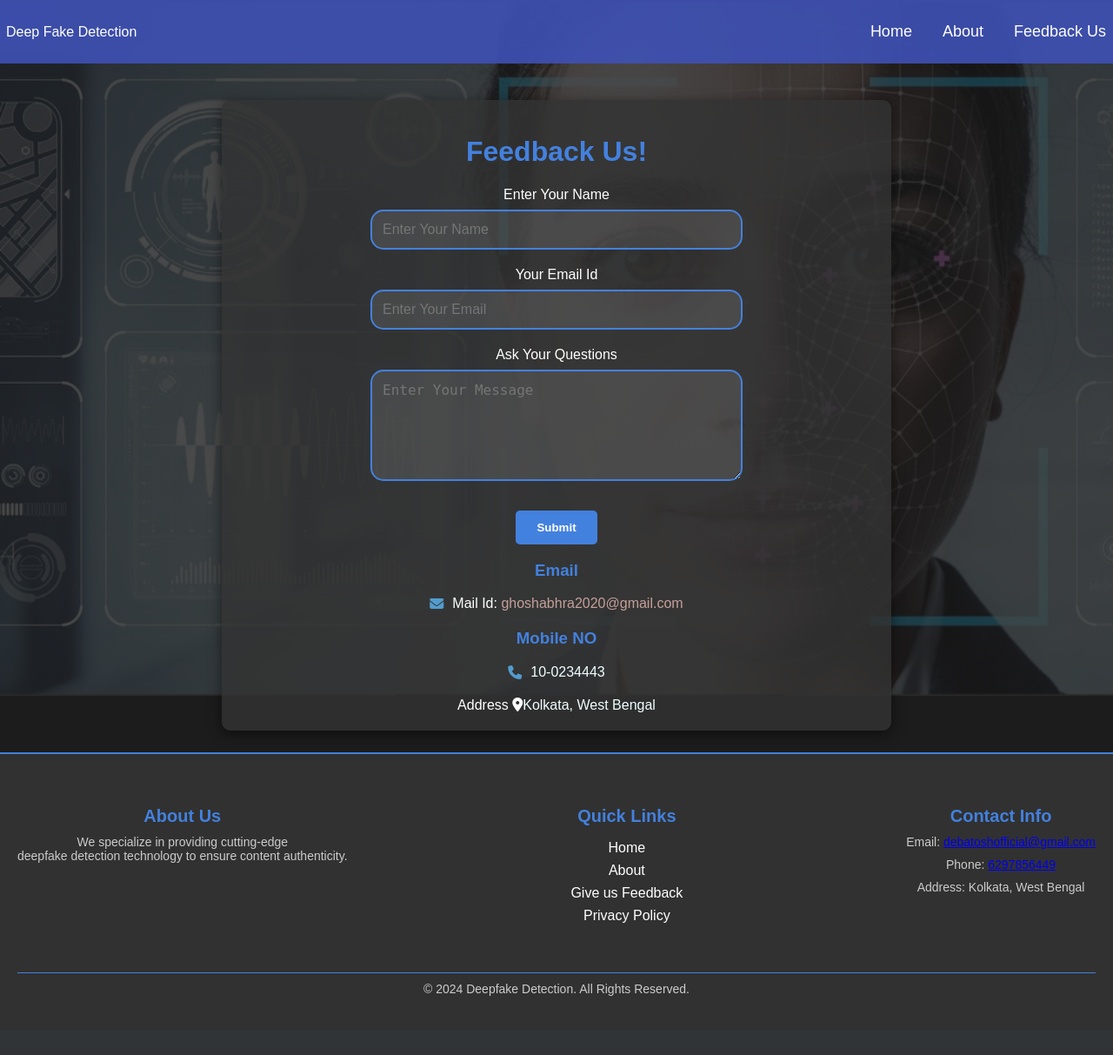
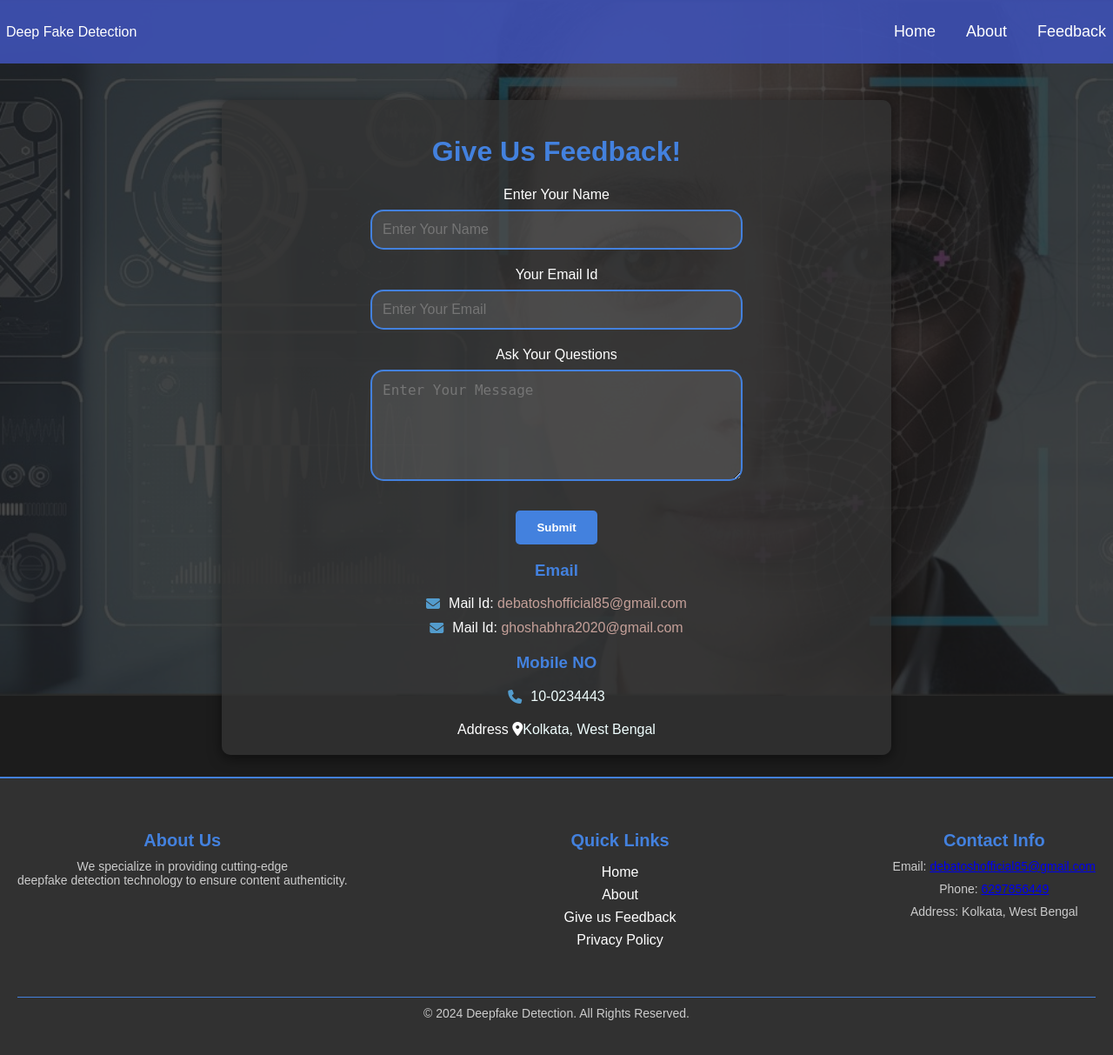
Before and after one commit to drcdebtosh/deepfake-webapp, a Flask app: page /feedback in a window 1280 px wide. Shown: the whole page at 87% size. Before the commit the page ends 1145 px from the top, so only its background shows below. Run offline with Flask 3, Linux system fonts and the light colour scheme; some libraries are stand-ins or nearby versions.

Commit message:
feedback backend added

```diff
--- a/Backend/Templates/about.html
+++ b/Backend/Templates/about.html
@@ -15,7 +15,7 @@
         <ul class="nav-links" id="nav-links">
             <li><a href="/">Home</a></li>
             <li><a href="/about">About</a></li>
-            <li><a href="/feedback">Feedback Us</a></li>
+            <li><a href="/feedback">Feedback</a></li>
         </ul>
     </nav>
 
@@ -93,7 +93,7 @@
             </div>
             <div class="footer-section">
                 <h3>Contact Info</h3>
-                <p>Email: <a href="mailto:debatoshofficial@gmail.com">debatoshofficial@gmail.com</a></p>
+                <p>Email: <a href="mailto:debatoshofficial85@gmail.com">debatoshofficial85@gmail.com</a></p>
                 <p>Phone: <a href="tel:6297856449">6297856449</a></p>
                 <p>Address: Kolkata, West Bengal</p>
             </div>
--- a/Backend/Templates/feedback.html
+++ b/Backend/Templates/feedback.html
@@ -15,12 +15,12 @@
         <ul class="nav-links" id="nav-links">
             <li><a href="/">Home</a></li>
             <li><a href="/about">About</a></li>
-            <li><a href="/feedback">Feedback Us</a></li>
+            <li><a href="/feedback">Feedback </a></li>
         </ul>
     </nav>
 
     <div class="container">
-        <h1>Feedback Us!</h1>
+        <h1>Give Us Feedback!</h1>
         <div>
             <p>Enter Your Name</p>
             <input type="text" placeholder="Enter Your Name">
@@ -35,6 +35,9 @@
             <div class="email-section">
                 <h3>Email</h3>
                 <div class="email-item">
+                    <i class="fa-solid fa-envelope"></i>
+                    <p>Mail Id: <span class="email-address">debatoshofficial85@gmail.com</span></p>
+                </div> <div class="email-item">
                     <i class="fa-solid fa-envelope"></i>
                     <p>Mail Id: <span class="email-address">ghoshabhra2020@gmail.com</span></p>
                 </div>
@@ -67,7 +70,7 @@
             </div>
             <div class="footer-section">
                 <h3>Contact Info</h3>
-                <p>Email: <a href="mailto:debatoshofficial@gmail.com">debatoshofficial@gmail.com</a></p>
+                <p>Email: <a href="mailto:debatoshofficial85@gmail.com">debatoshofficial85@gmail.com</a></p>
                 <p>Phone: <a href="tel:6297856449">6297856449</a></p>
                 <p>Address: Kolkata, West Bengal</p>
             </div>
--- a/Backend/app.py
+++ b/Backend/app.py
@@ -202,6 +202,50 @@ def upload_video():
 from flask import Flask, render_template
 
 
+# feedback form backend
+
+from flask import Flask, request, jsonify, render_template, redirect, url_for, flash
+from flask_mail import Mail, Message
+
+app.secret_key = 'sfhdflsnelth454654knfhg'  # Needed for flashing messages
+
+# Configure Flask-Mail
+app.config['MAIL_SERVER'] = 'smtp.gmail.com'
+app.config['MAIL_PORT'] = 465
+app.config['MAIL_USE_SSL'] = True
+app.config['MAIL_USERNAME'] = 'debatoshofficial85@gmail.com'  # Your Gmail address
+app.config['MAIL_PASSWORD'] = 'yfar oiox mgjw jcmm'  # App password
+app.config['MAIL_DEFAULT_SENDER'] = 'debatoshofficial85@gmail.com'  # Sender email
+
+mail = Mail(app)
+
+@app.route('/feedback', methods=['GET', 'POST'])
+def feedback():
+    if request.method == 'POST':
+        data = request.get_json()
+        if not data:
+            return jsonify({"message": "No data provided"}), 400
+
+        name = data.get('name')
+        email = data.get('email')
+        message = data.get('message')
+
+        msg = Message(
+            subject="New Feedback Received",
+            recipients=["debatoshofficial85@gmail.com"],
+            body=f"Feedback from {name} ({email}):\n\n{message}",
+            reply_to=email
+        )
+
+        try:
+            mail.send(msg)
+            flash(f"Thank you, {name}! Your feedback has been received.", "success")
+        except Exception as e:
+            flash("An error occurred while sending your feedback. Please try again later.", "error")
+
+        return redirect(url_for('feedback'))  # Redirect to the same feedback page
+
+    return render_template('feedback.html')
 
 @app.route('/')
 def home():
@@ -211,10 +255,6 @@ def home():
 def about():
     return render_template('about.html')
 
-@app.route('/feedback')
-def feedback():
-    return render_template('feedback.html')
-
 # Run the Flask server
 if __name__ == '__main__':
     app.run(debug=True)
--- a/Backend/static/styles.css
+++ b/Backend/static/styles.css
@@ -93,7 +93,7 @@ button:hover {
 
 
 .header {
-    background-image: url('background\ img.jpeg'); /* Replace with your image path */
+    /* background-image: url('background\ img.jpeg'); Replace with your image path */
     background-size: cover; /* Cover the entire header area */
     background-position: center; /* Center the image */
     padding: 60px 20px; /* Add some padding */
```
Also changed, not shown: Backend/Templates/home.html (+7 -7 lines), Backend/static/script.js (+53 -0 lines).
